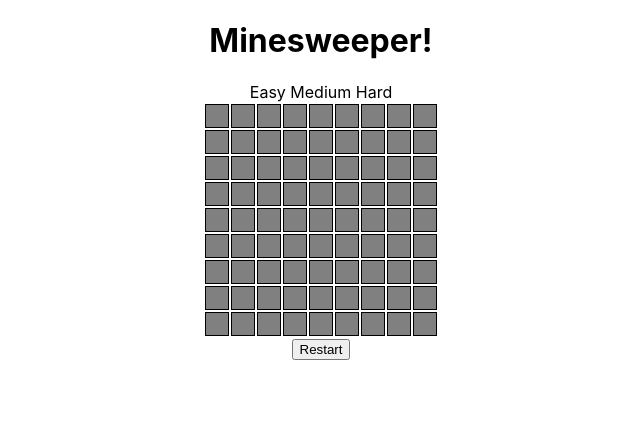
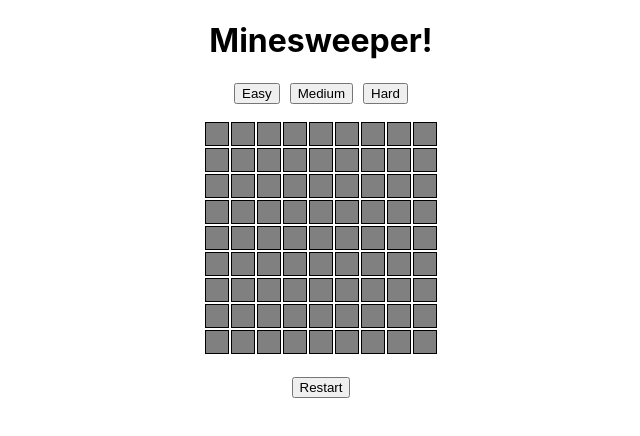
Before and after one commit to grantyli94/Minesweeper, a React (Create React App) app: page / in a window 1280 px wide. Shown: the top 436 px of the page, without its empty margins (319-959 px from the left). Built offline with nearby package versions, Linux system fonts and the light colour scheme.

Commit message:
changed styling of difficulty buttons

```diff
--- a/src/App.css
+++ b/src/App.css
@@ -1,3 +1,7 @@
+.difficulty {
+  margin: 0 5px;
+}
+
 .GameBoard {
   margin: 0 auto;
 }
--- a/src/App.tsx
+++ b/src/App.tsx
@@ -74,7 +74,26 @@ function App() {
   return (
     <div className="App">
       <h1>Minesweeper!</h1>
-      <span onClick={() => changeDifficulty("easy")}>Easy </span> <span onClick={() => changeDifficulty("medium")}>Medium </span> <span onClick={() => changeDifficulty("hard")}>Hard </span>
+      <p>
+        <button
+          onClick={() => changeDifficulty("easy")}
+          className="difficulty"
+          >
+          Easy
+        </button>
+        <button
+          onClick={() => changeDifficulty("medium")}
+          className="difficulty"
+          >
+          Medium
+        </button>
+        <button
+          onClick={() => changeDifficulty("hard")}
+          className="difficulty"
+        >
+          Hard
+        </button>
+      </p>
       <GameBoard
         gameBoard={gameBoard}
         mines={mines}
--- a/src/GameBoard.tsx
+++ b/src/GameBoard.tsx
@@ -111,6 +111,7 @@ function GameBoard({ gameBoard, mines, restart, restartToggle }: Props) {
             />)}
           </tr>)}
       </table>
+      <br/>
       <button onClick={restartGame}>Restart</button>
     </div>
   );
```
Also changed, not shown: component-layout.txt.
